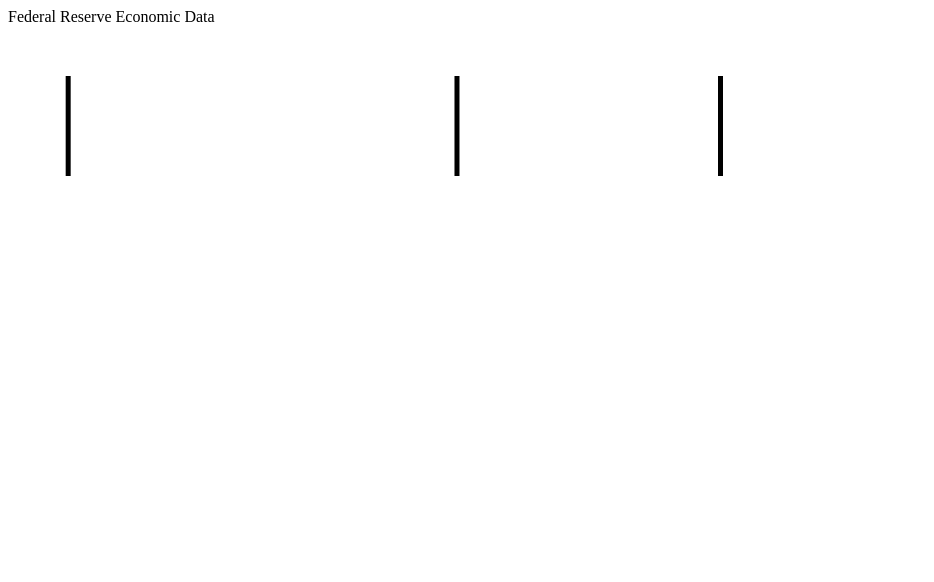
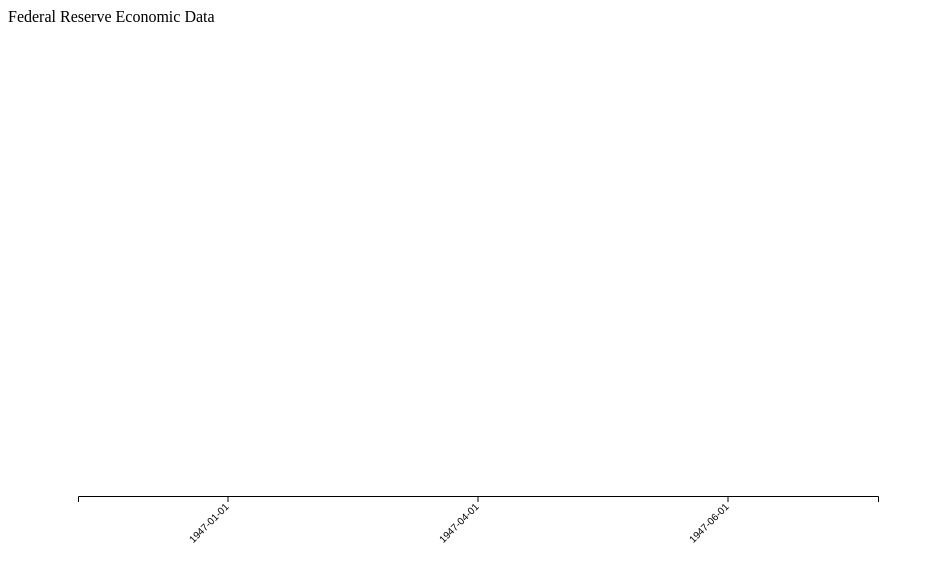
Before and after one commit to olayad/d3, a plain HTML site: page fcc-projects/bar-chart/index.html in a window 1280 px wide. Shown: the whole page, without its empty margins (0-934 px from the left). Drawn offline with nearby package versions, Linux system fonts and the light colour scheme.

Commit message:
d3, bar chart examples

```diff
--- a/fcc-projects/bar-chart/app.js
+++ /dev/null
@@ -1,75 +0,0 @@
-const url='https://raw.githubusercontent.com/freeCodeCamp/ProjectReferenceData/master/GDP-data.json';
-
-let dimensions = {
-	width: 800,
-	height: 400,
-	margins: 50
-}
-
-dimensions.ctrWidth = dimensions.width - dimensions.margins * 2
-dimensions.ctrHeight = dimensions.height - dimensions.margins * 2
-
-dataset = [["1947-01-01", 200.0], ["1947-04-01", 246.3], ["1947-06-01", 247.1]]
-
-var parseDate = d3.timeParse("%Y-%m-%d")
-const xAccessor = (d) => parseDate(d[0])
-const yAccessor = (d) => d[1]
-
-document.addEventListener('DOMContentLoaded', function(){
-
-	const svg = d3.select('.chart')
-		.append('svg')
-		.attr('width', dimensions.width)
-		.attr('height', dimensions.height)
-
-	const ctr = svg.append("g") // <g>
-		.attr(
-			"transform",
-			`translate(${dimensions.margins}, ${dimensions.margins})`
-		)
-
-	const xScale = d3.scaleLinear()
-		.domain([d3.min(dataset, xAccessor), d3.max(dataset, xAccessor)])
-		.range([0, dimensions.ctrWidth])
-		.nice()
-
-	// const yScale = d3.scaleLinear()
-	// 	.domain([0, d3.max(dataset, yAccessor)])
-	// 	.range([h - padding, padding])
-
-	let bandScale = d3.scaleBand()
-		.domain(xScale.domain())
-		.range(xScale.range())
-
-	console.log('hi')
-
-	ctr.selectAll('rect')
-		.data(dataset)
-		.enter()
-		.append('rect')
-		.attr('width', 5)
-		.attr('height', 100)
-		.attr('x', d => xScale(xAccessor(d)))
-		.attr('y', 0)
-
-
-	// ctr.selectAll('rect')
-	// 	.data(dataset)
-	// 	.enter()
-	// 	.append('rect')
-	// 	.style('fill', 'steelblue')
-	// 	.attr('x', (d) => xScale(xAccessor(d)))
-	// 	.attr('y', (d) => yScale(yAccessor(d)))
-	// 	.attr('width', 4)
-		// .attr('height', (d) => h - yAccessor(d))
-
-// 	const req = new XMLHttpRequest();
-// 	req.open("GET", url, true);
-// 	req.send();
-// 	req.onload = function(){
-// 		resp = JSON.parse(req.responseText);
-// 		// console.log(resp["data"])
-// 		console.log(resp)
-//
-// 	}
-});
--- a/fcc-projects/bar-chart/index.html
+++ b/fcc-projects/bar-chart/index.html
@@ -5,7 +5,6 @@
           content="width=device-width, user-scalable=no, initial-scale=1.0, maximum-scale=1.0, minimum-scale=1.0">
     <meta http-equiv="X-UA-Compatible" content="ie=edge">
     <title>Document</title>
-    <script src="https://d3js.org/d3.v4.min.js"></script>
 </head>
 <body>
     <div class="main">
@@ -13,10 +12,62 @@
             <div id="title">Federal Reserve Economic Data</div>
             <div class="chart"></div>
         </div>
+    </div>
 
-<!--        <script src="https://cdn.freecodecamp.org/testable-projects-fcc/v1/bundle.js"></script>-->
-    </div>
-    <script src="app.js"></script>
+    <!--        <script src="https://cdn.freecodecamp.org/testable-projects-fcc/v1/bundle.js"></script>-->
+    <script src="https://d3js.org/d3.v4.min.js"></script>
+    <script>
+
+	    const url='https://raw.githubusercontent.com/freeCodeCamp/ProjectReferenceData/master/GDP-data.json';
+
+	    let dimensions = {
+		    width: 800,
+		    height: 400,
+		    margins: 70
+	    }
+
+	    dataset = [["1947-01-01", 200.0], ["1947-04-01", 246.3], ["1947-06-01", 247.1]]
+
+	    var parseDate = d3.timeParse("%Y-%m-%d")
+	    const xAccessor = (d) => d[0]
+	    const yAccessor = (d) => d[1]
+
+	    document.addEventListener('DOMContentLoaded', function(){
+
+		    const svg = d3.select('.chart')
+			    .append('svg')
+                    .attr('width', dimensions.width + dimensions.margins * 2)
+                    .attr('height', dimensions.height + dimensions.margins * 2)
+			    .append('g')
+                    .attr('transform', 'translate(' + dimensions.margins + ',' +  dimensions.margins + ')')
+
+            // X axis
+            var x = d3.scaleBand()
+                    .range([0, dimensions.width])
+                    .domain(dataset.map(function(d) {return xAccessor(d)}))
+                    .padding(0.2)
+            svg.append('g')
+                .attr('transform', 'translate(0,' + dimensions.height + ')')
+                .call(d3.axisBottom(x))
+                .selectAll('text')
+                    .attr('transform', 'translate(-10,0)rotate(-45)')
+                    .style('text-anchor', 'end')
+
+
+
+
+
+// 	const req = new XMLHttpRequest();
+// 	req.open("GET", url, true);
+// 	req.send();
+// 	req.onload = function(){
+// 		resp = JSON.parse(req.responseText);
+// 		// console.log(resp["data"])
+// 		console.log(resp)
+//
+// 	}
+	    });
+    </script>
 
 </body>
 </html>
```
Also changed, not shown: examples/bar-chart/index.html (added, +61 -0 lines), fcc-projects/bar-chart/style.css (deleted).
